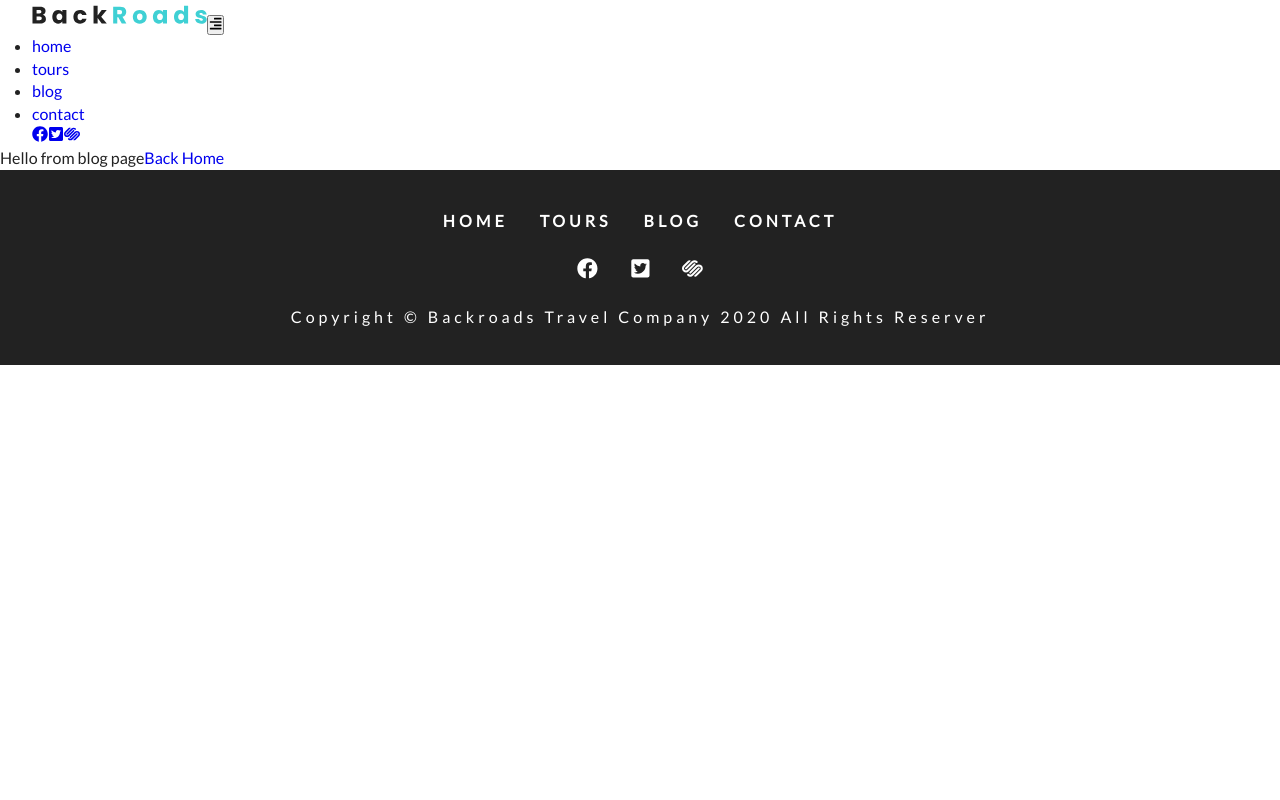
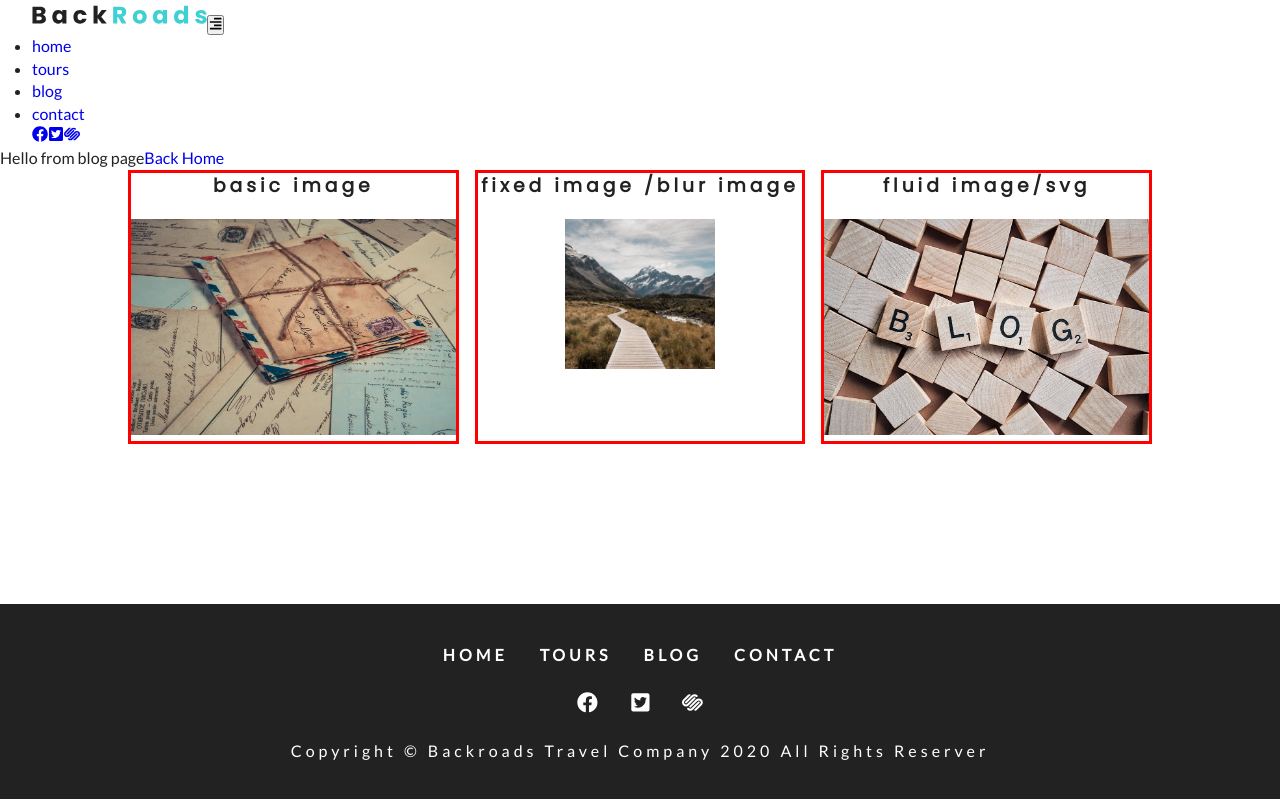
Before and after one commit to yhl234/gatsby-tutorial-backroads, a Gatsby site: page /blog in a window 1280 px wide. Built offline with nearby package versions, Linux system fonts and the light colour scheme; Gatsby itself is replaced by a stand-in of ours.

Commit message:
add gatsby-source-filesystem

```diff
--- a/gatsby-config.js
+++ b/gatsby-config.js
@@ -1,4 +1,10 @@
 module.exports = {
+  siteMetadata: {
+    title: 'BackRoads',
+    description:
+      'Explore awesome worldwide tours & discover what makes each of them unique. Forget your daily routine & say yes to adventure',
+    author: '@Louis',
+  },
   plugins: [
     {
       resolve: `gatsby-plugin-styled-components`,
@@ -6,5 +12,14 @@ module.exports = {
         // Add any options here
       },
     },
+    {
+      resolve: `gatsby-source-filesystem`,
+      options: {
+        name: `images`,
+        path: `${__dirname}/src/images`,
+      },
+    },
+    `gatsby-transformer-sharp`,
+    `gatsby-plugin-sharp`,
   ],
 };
--- a/package.json
+++ b/package.json
@@ -15,7 +15,11 @@
   "dependencies": {
     "babel-plugin-styled-components": "^1.10.7",
     "gatsby": "^2.20.24",
+    "gatsby-image": "^2.3.4",
+    "gatsby-plugin-sharp": "^2.5.6",
     "gatsby-plugin-styled-components": "^3.2.3",
+    "gatsby-source-filesystem": "^2.2.4",
+    "gatsby-transformer-sharp": "^2.4.6",
     "react": "^16.8.6",
     "react-dom": "^16.8.6",
     "react-icons": "^3.9.0",
--- /dev/null
+++ b/src/examples/Images.js
@@ -0,0 +1,61 @@
+import React from 'react';
+import { graphql, useStaticQuery } from 'gatsby';
+import styled from 'styled-components';
+import img from '../images/connectBcg.jpeg';
+import Img from 'gatsby-image';
+
+const getImages = graphql`
+  query Images {
+    fixed: file(relativePath: { eq: "defaultBcg.jpeg" }) {
+      childImageSharp {
+        fixed(width: 150, height: 150) {
+          ...GatsbyImageSharpFixed
+        }
+      }
+    }
+    fluid: file(relativePath: { eq: "blogBcg.jpeg" }) {
+      childImageSharp {
+        fluid {
+          ...GatsbyImageSharpFluid
+        }
+      }
+    }
+  }
+`;
+
+const Images = () => {
+  const data = useStaticQuery(getImages);
+  return (
+    <Wrapper>
+      <article>
+        <h3>basic image</h3>
+        <img src={img} className="basic"></img>
+      </article>
+      <article>
+        <h3>fixed image /blur image</h3>
+        <Img fixed={data.fixed.childImageSharp.fixed} />
+      </article>
+      <article>
+        <h3>fluid image/svg</h3>
+        <Img fluid={data.fluid.childImageSharp.fluid} />
+      </article>
+    </Wrapper>
+  );
+};
+const Wrapper = styled.div`
+  text-align: center;
+  width: 80vw;
+  margin: 0 auto 10rem auto;
+  article {
+    border: 3px solid red;
+  }
+  .basic {
+    width: 100%;
+  }
+  @media (min-width: 992px) {
+    display: grid;
+    grid-template-columns: 1fr 1fr 1fr;
+    grid-gap: 1rem;
+  }
+`;
+export default Images;
--- a/src/pages/blog.js
+++ b/src/pages/blog.js
@@ -1,18 +1,17 @@
-import React from 'react'
-import { Link } from 'gatsby'
-import Layout from '../components/Layout'
-
+import React from 'react';
+import { Link } from 'gatsby';
+import Layout from '../components/Layout';
+import Images from '../examples/Images';
 const blog = () => {
   return (
     <Layout>
-
       <div>
         Hello from blog page
         <Link to="/">Back Home</Link>
       </div>
+      <Images />
     </Layout>
+  );
+};
 
-	)
-}
-
-export default blog
+export default blog;
```
Also changed, not shown: src/examples/Header.js (added, +28 -0 lines), 1 other file. Lines whose indentation alone changed are shown as unchanged.
